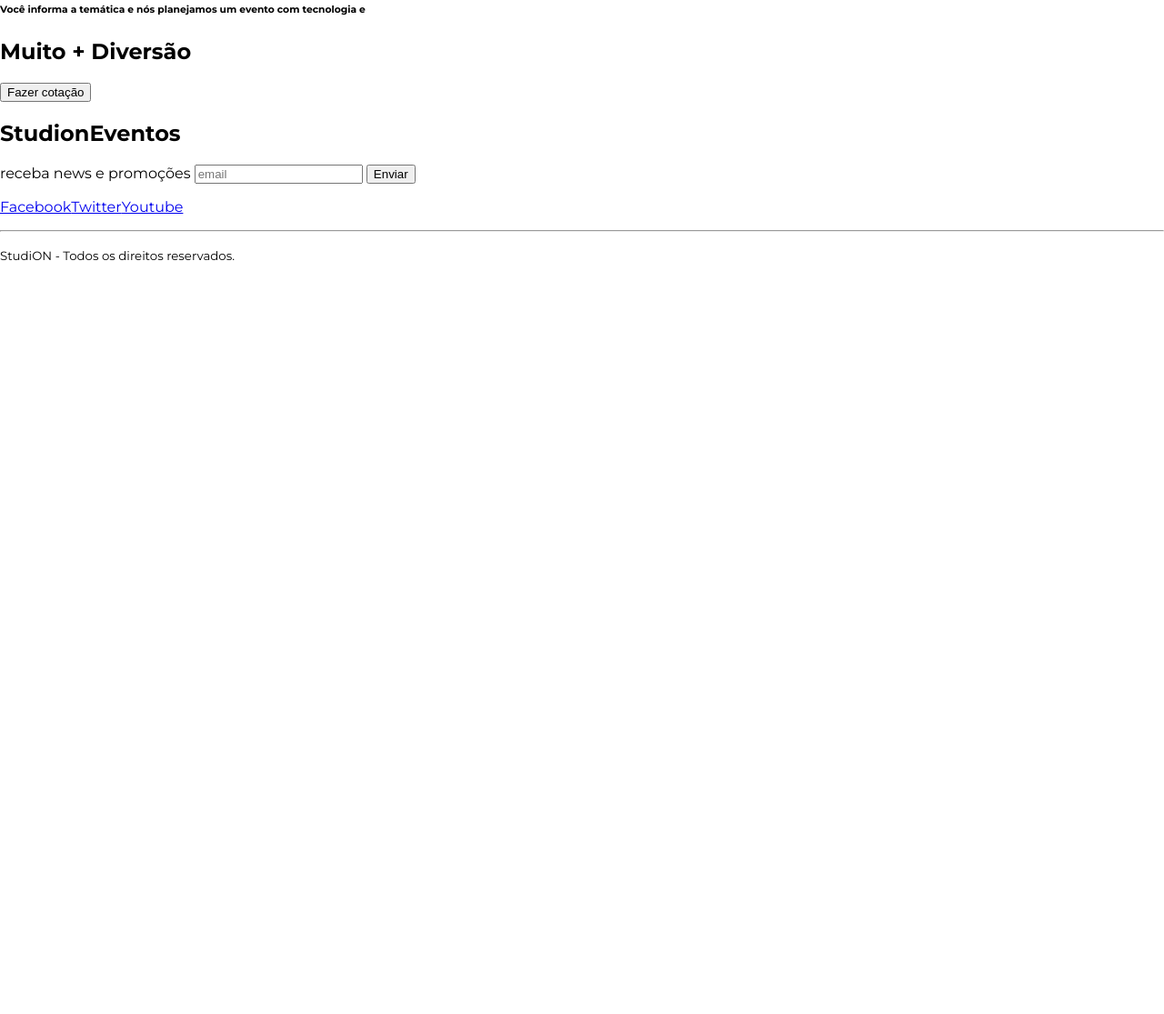
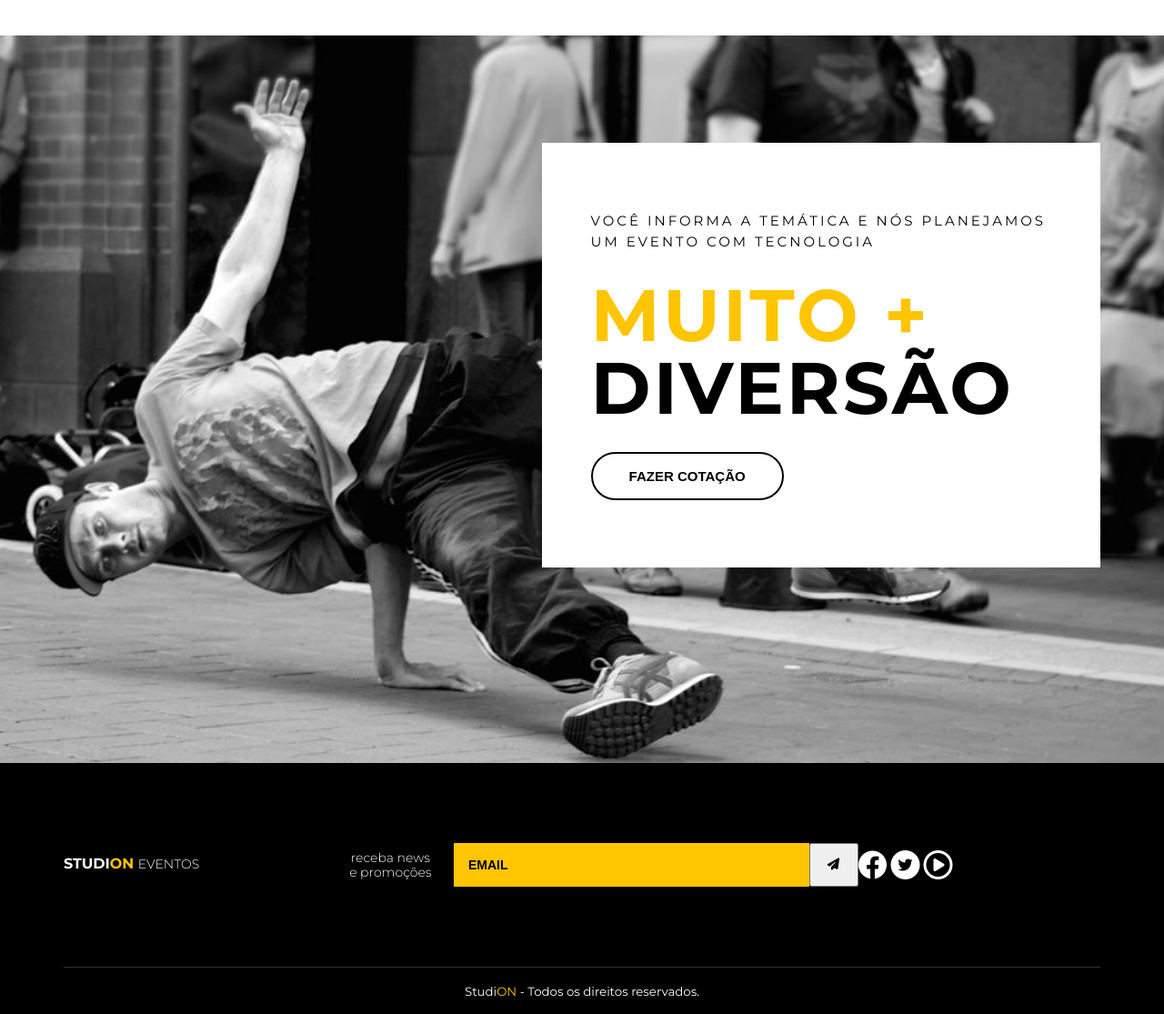
Before and after one commit to edircio/Studion, a website: page src/index.html in a window 1280 px wide. Shown: the part 1453-2568 px from the top of the page at 91% size. Before the commit the page ends 1759 px from the top, so only its background shows below. Drawn offline with Linux system fonts and the light colour scheme.

Commit message:
terminando o section e footer

```diff
--- a/src/index.html
+++ b/src/index.html
@@ -42,10 +42,12 @@
     <header>
       <div id="slider">
         <div class="slide">
-          <img class="slide__background-imagem" src="imagens/banner.jpg" alt="Studion Banner"/>
+          <img class="slide__background-imagem" src="imagens/banner.jpg"
+            alt="Studion Banner"/>
 
           <div class="slide__copy">
-            <h6><span class="copy--primary">Próximo Evento</span> <span>- dia 25 de setembro as 19h</spam></h6>
+            <h6><span class="copy--primary">Próximo Evento</span> <span>- dia 25
+                de setembro as 19h</spam></h6>
             <h2><span class="copy--primary">Creative</span><span> Minds</span></h2>
             <button class="btn">Saiba Mais</button>
           </div>
@@ -74,7 +76,8 @@
 
       <section class="container institutional">
 
-          <img src="imagens/institutional.jpg" class="institutional__image" alt="Studion institutional" />
+        <img src="imagens/institutional.jpg" class="institutional__image"
+          alt="Studion institutional" />
 
         <div class="institutional__copy">
           <h6>Fazemos o seu evento acontecer</h6>
@@ -89,35 +92,55 @@
         </div>
       </section>
 
-      <section>
-        <div>
+      <section class="quote">
+        <div class="container quote__container">
+          <div class="quote__copy">
             <h6>
-            Você informa a temática e nós planejamos um evento com tecnologia e
+              Você informa a temática e nós planejamos um evento com tecnologia
             </h6>
-          <h2><span>Muito + </span>Diversão</h2>
-          <button>Fazer cotação</button>
+            <h2><span class="copy--primary">Muito + <br></span>Diversão</h2>
+            <button class="btn btn--quote">Fazer cotação</button>
+          </div>
         </div>
       </section>
     </main>
 
 
-    <footer>
-      <h2>Studi<span>on</span><span>Eventos</span></h2>
-      <form>
+    <footer class="footer">
+      <div class="container footer__container">
+
+        <h2 class="logo-studion">Studi<span class="copy--primary">on</span>
+          <span class="logo-studion-subtitle">Eventos</span>
+        </h2>
+
+        <form class="footer__form">
           <label>receba news e promoções</label>
+          <div class="footer__form_email">
             <input type="email" placeholder="email" />
-        <button type="submit">Enviar</button>
+            <button type="submit"><i class="fa-solid fa-paper-plane"></i></button>
+          </div>
         </form>
-      <ul>
-        <li><a href="https://facebook.com/" target="_blank">Facebook</a></li>
-        <li><a href="https://twitter.com/" target="_blank">Twitter</a></li>
-        <li><a href="https://youtube.com/" target="_blank">Youtube</a></li>
+
+        <ul class="footer__social">
+          <li><a href="https://facebook.com/" target="_blank"><i
+                class="fa-brands fa-facebook fa-2x"></i></a></li>
+          <li><a href="https://twitter.com/" target="_blank">
+              <span class="fa-stack">
+                <i class="fa-solid fa-circle fa-stack-2x"></i>
+                <i class="fa-brands fa-twitter fa-stack-1x"></i>
+              </span>
+            </a></li>
+          <li><a href="https://youtube.com/" target="_blank"><i
+                class="fa-regular fa-circle-play fa-2x"></i></a></li>
         </ul>
-      <hr />
+
+      </div>
       <p>
-        <small>Studi<span>ON</span> - Todos os direitos reservados.</small>
+        <small>Studi<span class="copy--primary">ON</span> - Todos os direitos
+          reservados.</small>
       </p>
     </footer>
 
+
   </body>
 </html>
--- a/src/style.css
+++ b/src/style.css
@@ -1,5 +1,6 @@
 
 @import url('https://fonts.googleapis.com/css2?family=Montserrat:wght@300;400;700&family=Roboto:wght@300&display=swap');
+@import url('https://cdnjs.cloudflare.com/ajax/libs/font-awesome/6.3.0/css/all.min.css');
 
 *{
     box-sizing: border-box;
@@ -89,9 +90,9 @@ ul{
     background-color: #000;
     color: var(--color-text);
 }
-.slider{
+.slide{
     position: relative;
-    height: calc(100vh - 7.75rem);
+    height: calc(90vh - 7.75rem);
 }
 
 .slide__background-imagem{
@@ -202,4 +203,131 @@ ul{
 .btn--institutional:hover{
     color: var(--color-copy);
     background: unset;
+
+    box-shadow: 0 1rem 1rem rgba(0, 0, 0, 1 );
 }
+
+.quote{
+    background-image: url('./imagens/parallax.jpg');
+    background-attachment: fixed;
+    background-repeat: no-repeat;
+    background-size: cover;
+    background-position: center;
+    height: 800px;
+}
+
+.quote__container{
+    display: grid;
+    align-items: center;
+    justify-items: end;
+    min-height: 88vh;
+
+
+}
+
+.quote__copy{
+    background: #fff;
+    padding: 4.625rem 3.375rem;
+}
+
+.quote__copy h6{
+    font-size: 0.9375rem;
+    font-weight: 400;
+    letter-spacing: 0.1875rem;
+    line-height: 1.4375rem;
+    text-transform: uppercase;
+    margin: 0;
+    max-width: 51ch;
+}
+
+.quote__copy h2{
+    font-size: 5rem;
+    line-height: 5rem;
+    text-transform: uppercase;
+    letter-spacing: 0.1875rem;
+    margin: 1.875rem 0;
+}
+
+.quote__coppy h2 span{
+    display: grig;
+}
+
+.btn--quote{
+    color: #000;
+    border-color: #000;
+    background-color: unset;
+
+}
+
+.footer{
+    background-color: #000;
+    color: #fff;
+    text-align: center;
+}
+
+.footer__container{
+    display: grid;
+    grid-template-columns: repeat(3, auto);
+    align-items: center;
+    border-bottom: 0.1rem solid #fff3;
+    padding: 5rem 0;
+}
+
+.footer .logo-studion{
+    justify-self: start;
+    margin: 0;
+    font-size: 1rem;
+}
+
+.footer__form{
+    display: grid;
+    grid-template-columns: 9ch auto;
+    gap: 1.375rem;
+    align-items: center;
+}
+
+.footer__form label{
+    font-size: 0.875rem;
+    font-weight: 300;
+    line-height: 1rem;
+
+}
+
+.footer__form_email{
+    display: grid;
+    grid-template-columns: auto 3.375rem;
+}
+
+.footer__form input{
+    background-color: var(--color-primary);
+    border: unset;
+    font-size: 0.875rem;
+    font-weight: 700;
+    text-transform: uppercase;
+    padding: 1rem;
+    color: #fff;
+}
+
+.footer__form input::placeholder{
+    color:#000;
+
+}
+
+.footer__social a{
+    color: #fff;
+}
+
+.footer__social .fa-twitter{
+    color: black;
+}
+
+
+.footer__form button{
+    cursor: pointer;
+    transition: 0.3s all ease;
+}
+
+.footer__form button:hover{
+background-color: #000;
+color: #fff;
+}
```
Lines whose indentation alone changed are shown as unchanged.
